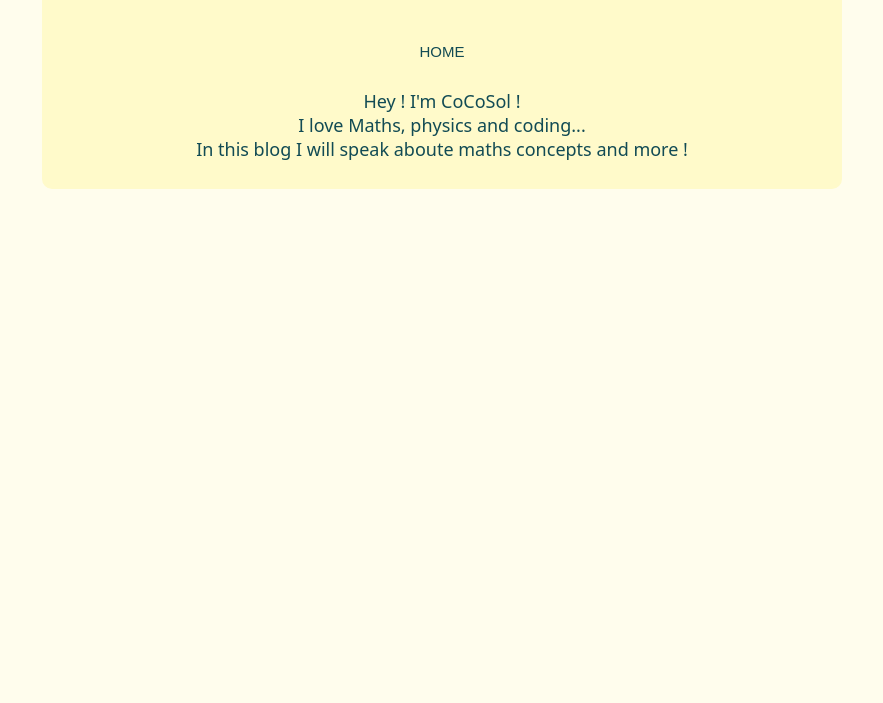
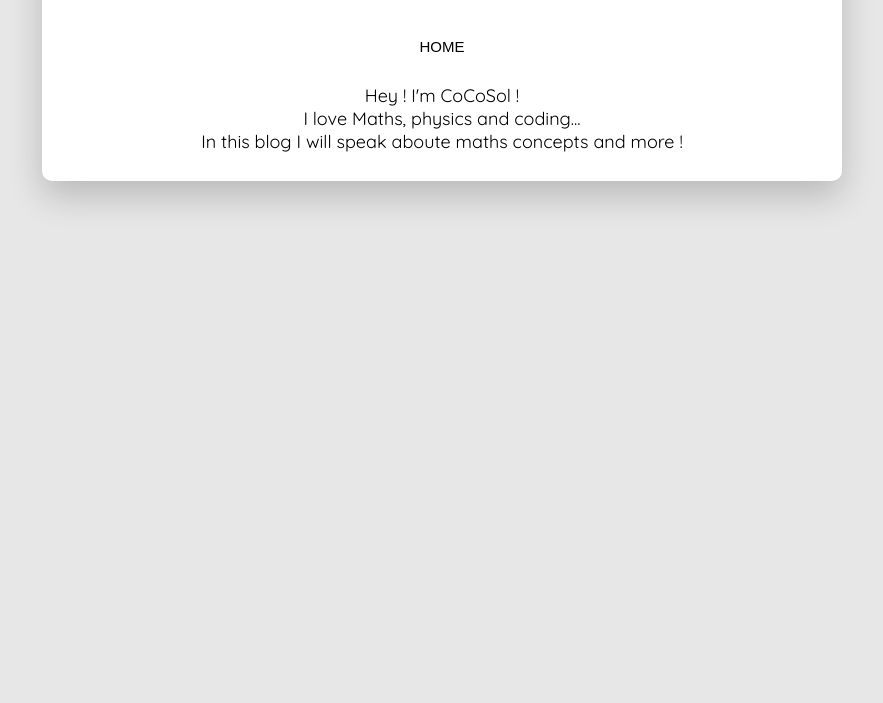
Before and after one commit to CoCoSol007/blog-creator, a website: page website/index/aboutme.html in a window 1280 px wide. Shown: the part 97-800 px from the top of the page, without its empty margins (198-1081 px from the left). Drawn offline with Linux system fonts and the light colour scheme; files that its build step writes are made by us from their sources.

Commit message:
white theme

```diff
--- a/website/articles/style.css
+++ b/website/articles/style.css
@@ -1,34 +1,34 @@
+@import url('https://fonts.googleapis.com/css2?family=Quicksand:wght@300;400;500;600;700&display=swap');
+
 body {
-    background-color: #fffded;
-    font-family:system-ui, -apple-system, BlinkMacSystemFont, 'Segoe UI', Roboto, Oxygen, Ubuntu, Cantarell, 'Open Sans', 'Helvetica Neue', sans-serif;
+    background-color: #e7e7e7; /* Fond blanc */
+    font-family: 'Quicksand', sans-serif;
     font-size: large;
     align-content: center;
-    color: #124b54;
+    color: #000000; /* Texte plus clair */
 }
 
 a {
-    color: #071d20;
+    color: #202020; /* Couleur de lien légèrement plus foncée */
 }
 
 #main {
-
     width: 800px;
     margin: 0 auto;
     border-radius: 10px;
-    background: #fffaca;
+    background: #fff; /* Fond de contenu blanc */
     text-align: center;
     align-content: center;
     padding-bottom: 10px;
+    box-shadow: 0 15px 35px rgba(0,0,0,0.2);
 }
 
 #article {
-
     margin: auto;
     width: 90%;
-    text-align:left;
+    text-align: left;
     border-radius: 5px;
-    background: #fff7b3;
-
+    background: #e7e7e7; /* Fond de l'article blanc */
 }
 
 footer {
@@ -42,25 +42,21 @@ button {
     border-width: 0px;
     margin: 10px;
     cursor: pointer;
-
     font-size: 15px;
     font-family: Arial;
     width: 90%;
-    border-color: #124b54;
+    border-color: #000000; /* Bordure de bouton de la même couleur que le texte */
     transition: 100ms;
-    background: #fffaca;
-    color: #124b54;
+    background: #fff; /* Fond de bouton blanc */
+    color: #000000; /* Texte plus clair */
 }
-
 
 ul {
     list-style-type: none;
     padding: 0;
-
 }
-
 
 button:hover {
     width: 95%;
-    background: #fff7b3;
+    background: #f0f0f0; /* Fond de bouton légèrement plus foncé au survol */
 }
```
